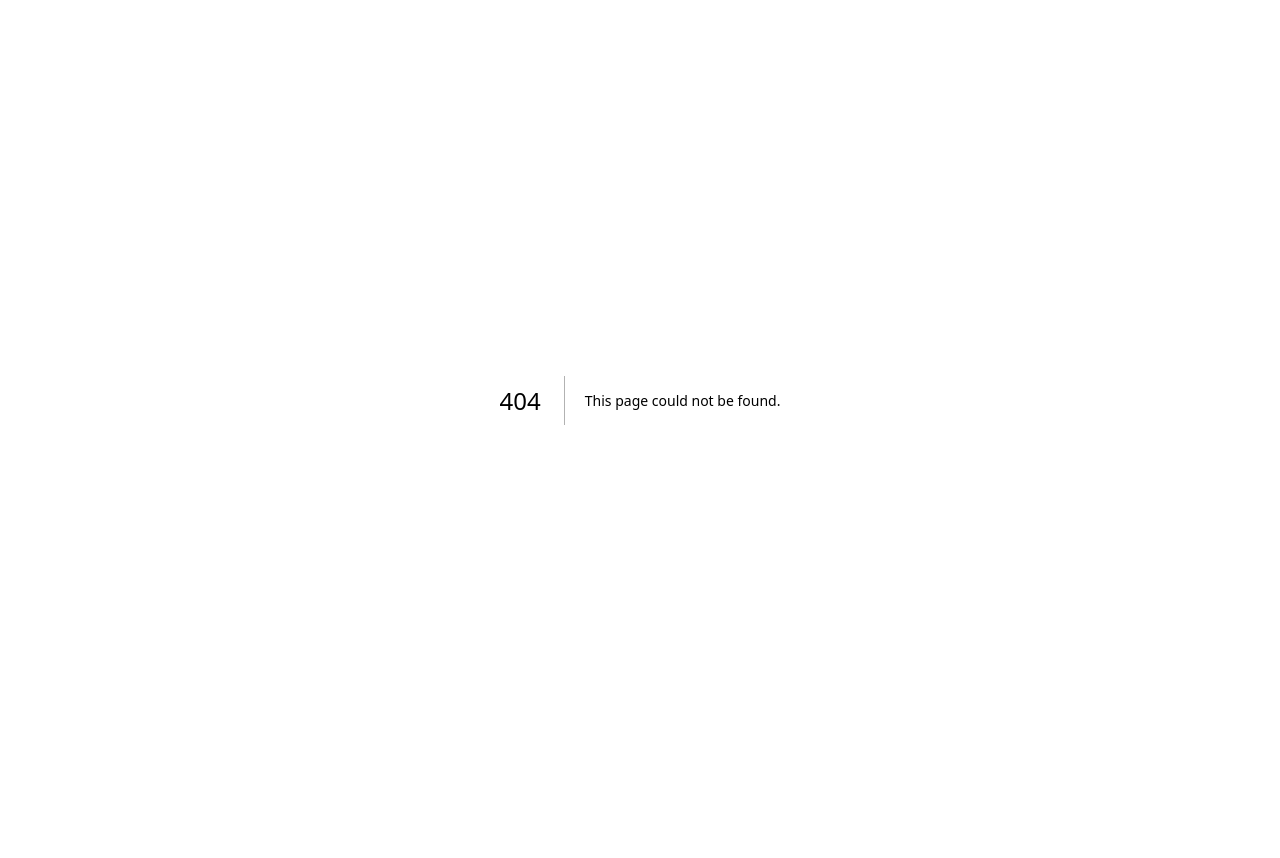
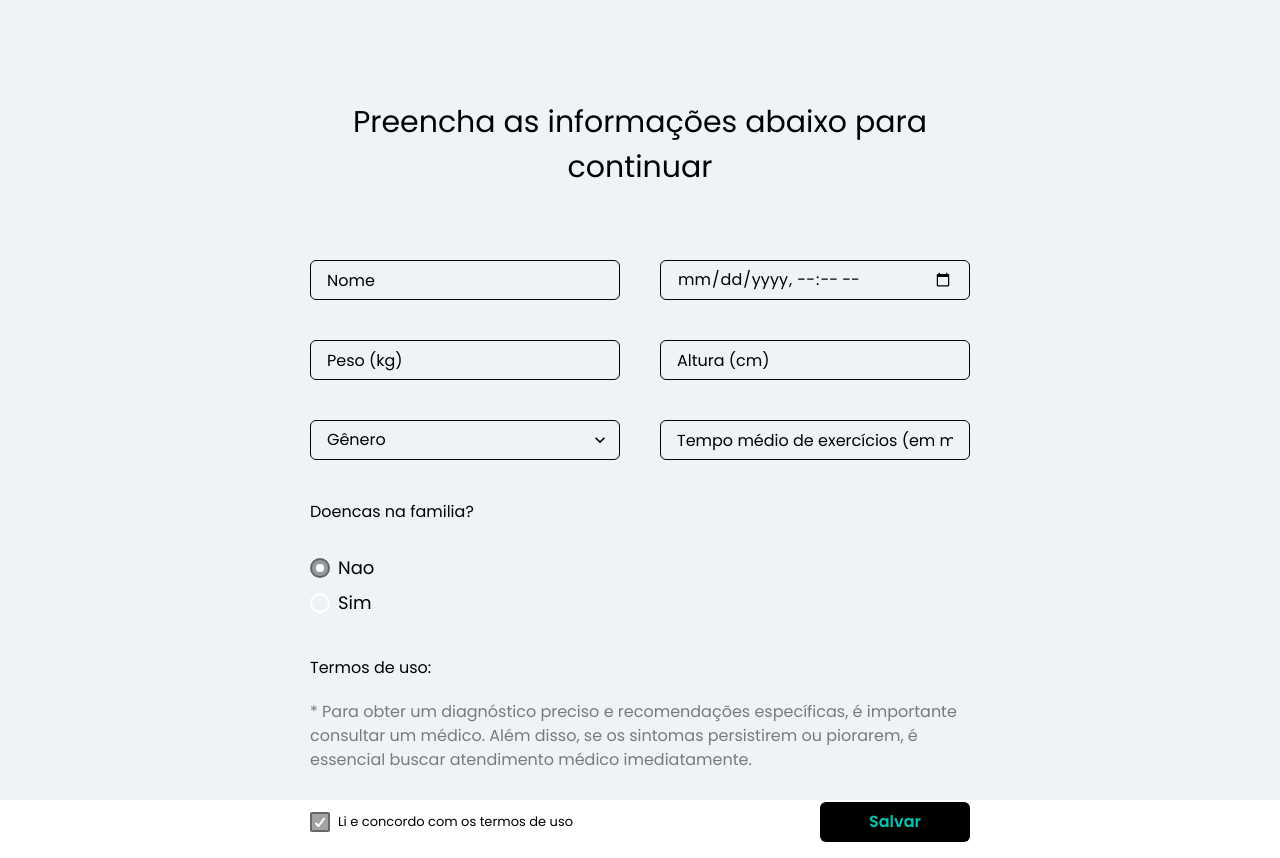
Before and after one commit to estherferreira/PI-4-PUC-CAMPINAS-SYNCHRONIZE, a Next.js app in the folder frontend/: page /registration in a window 1280 px wide. Before the commit this address had no page. Before the commit the page ends 800 px from the top, so only its background shows below. Built offline with nearby package versions, Linux system fonts and the light colour scheme.

Commit message:
feat: validate the user's personal informations on the server

```diff
--- /dev/null
+++ b/frontend/pages/registration.tsx
@@ -0,0 +1,222 @@
+import {
+  Box,
+  Button,
+  Checkbox,
+  Input,
+  Radio,
+  RadioGroup,
+  Select,
+  SimpleGrid,
+  Stack,
+  Text,
+} from "@chakra-ui/react";
+import { useState } from "react";
+
+interface Data {
+  userName: string;
+  dateOfBirth: string;
+  weight: number;
+  height: number;
+  gender: string;
+  exerciseTime: number;
+}
+
+const Dashboard = () => {
+  const [history, setHistory] = useState("false");
+  const [error, setError] = useState("");
+  const [errorMessage, setErrorMessage] = useState("");
+  const [isButtonEnabled, setIsButtonEnabled] = useState(false);
+  const [buttonClicked, setButtonClicked] = useState(false);
+  const [data, setData] = useState<Data>({
+    userName: "",
+    dateOfBirth: "",
+    weight: null,
+    height: null,
+    gender: "",
+    exerciseTime: null,
+  });
+
+  const convertDateToServerFormat = (dateString: any) => {
+    const [year, month, day] = dateString.split("T")[0].split("-").map(Number);
+    return {
+      dia: day,
+      mes: month,
+      ano: year,
+    };
+  };
+
+  const fetchData = async () => {
+    setError("");
+    setErrorMessage("");
+
+    const dateOfBirthData = convertDateToServerFormat(data.dateOfBirth);
+
+    try {
+      const response = await fetch(
+        "http://localhost:8080/profile/registration",
+        {
+          method: "POST",
+          headers: {
+            "Content-Type": "application/json",
+          },
+          body: JSON.stringify({
+            name: data.userName,
+            weight: data.weight,
+            height: data.height,
+            exerciseTime: data.exerciseTime,
+            dateOfBirth: dateOfBirthData,
+          }),
+        }
+      );
+
+      if (!response.ok) {
+        const errorData = await response.text();
+        console.log(errorData);
+        setError(errorData);
+        throw new Error(errorData);
+      }
+
+      console.log("Dados do perfil enviados para o servidor com sucesso!");
+    } catch (error) {
+      console.error("Erro ao enviar dados: ", error.message);
+    }
+  };
+
+  const handleButtonClick = () => {
+    if (
+      data?.userName &&
+      data?.gender &&
+      data?.weight &&
+      data?.height &&
+      data?.exerciseTime
+    ) {
+      fetchData();
+    } else {
+      setErrorMessage("Por favor, preencha todos os campos.");
+    }
+    setButtonClicked(true);
+  };
+
+  return (
+    <Box backgroundColor="offwhite" h="100vh">
+      <Box paddingTop="100px" marginX="310px" justifyContent="center">
+        <Text
+          fontFamily="poppins.400"
+          fontSize="3xl"
+          sx={{ textAlign: "center" }}
+          marginBottom="70px"
+        >
+          Preencha as informações abaixo para continuar
+        </Text>
+        <SimpleGrid columns={2} spacing={10}>
+          <Input
+            placeholder="Nome"
+            value={data.userName}
+            onChange={(event: any) =>
+              setData({ ...data, userName: event.target.value })
+            }
+          />
+          <Input
+            placeholder="Data de nascimento"
+            type="datetime-local"
+            value={data.dateOfBirth}
+            onChange={(event: any) =>
+              setData({ ...data, dateOfBirth: event.target.value })
+            }
+          />
+          <Input
+            placeholder="Peso (kg)"
+            value={data.weight}
+            onChange={(event: any) =>
+              setData({ ...data, weight: event.target.value })
+            }
+          />
+          <Input
+            placeholder="Altura (cm)"
+            value={data.height}
+            onChange={(event: any) =>
+              setData({ ...data, height: event.target.value })
+            }
+          />
+          <Select
+            height="40px"
+            placeholder="Gênero"
+            fontFamily="poppins.500"
+            value={data.gender}
+            onChange={(event: any) =>
+              setData({ ...data, gender: event.target.value })
+            }
+          >
+            <option value="M">Masculino</option>
+            <option value="F">Feminino</option>
+          </Select>
+          <Input
+            placeholder="Tempo médio de exercícios (em minutos)"
+            value={data.exerciseTime}
+            onChange={(event: any) =>
+              setData({ ...data, exerciseTime: event.target.value })
+            }
+          />
+        </SimpleGrid>
+
+        <Text fontFamily="poppins.500" marginTop="40px">
+          Doencas na familia?
+        </Text>
+        <RadioGroup onChange={setHistory} value={history} marginY="30px">
+          <Stack>
+            <Radio colorScheme="blackAlpha" size="lg" value={"false"}>
+              Nao
+            </Radio>
+            <Radio colorScheme="blackAlpha" size="lg" value={"true"}>
+              Sim
+            </Radio>
+          </Stack>
+        </RadioGroup>
+        {history === "true" && (
+          <Input placeholder="Quais?" value="" onChange={() => {}} />
+        )}
+        <Text fontFamily="poppins.500" marginTop="40px" marginBottom="20px">
+          Termos de uso:
+        </Text>
+        <Text color="gray">
+          * Para obter um diagnóstico preciso e recomendações específicas, é
+          importante consultar um médico. Além disso, se os sintomas persistirem
+          ou piorarem, é essencial buscar atendimento médico imediatamente.
+        </Text>
+        <Box display="flex" justifyContent="space-between" marginTop="30px">
+          <Checkbox
+            size="lg"
+            colorScheme="blackAlpha"
+            borderColor="black"
+            borderRadius="8px"
+            defaultChecked
+          >
+            <Text fontSize="small">Li e concordo com os termos de uso</Text>
+          </Checkbox>
+          <Button
+            color="brand.900"
+            backgroundColor="black"
+            width="150px"
+            onClick={handleButtonClick}
+          >
+            Salvar
+          </Button>
+        </Box>
+        {buttonClicked && errorMessage && (
+          <Box py={2}>
+            <Text color="red" fontSize="xs">
+              {errorMessage}
+            </Text>
+          </Box>
+        )}
+        <Box py={2}>
+          <Text color="red" fontSize="xs">
+            {error}
+          </Text>
+        </Box>
+      </Box>
+    </Box>
+  );
+};
+
+export default Dashboard;
```
Also changed, not shown: 2 other files (tests, documents, lock files or other folders).
